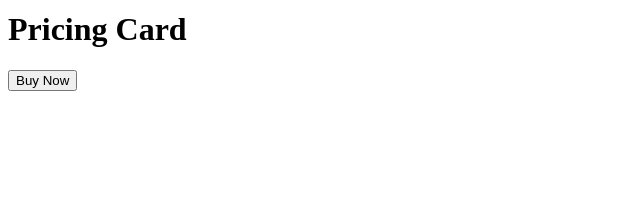
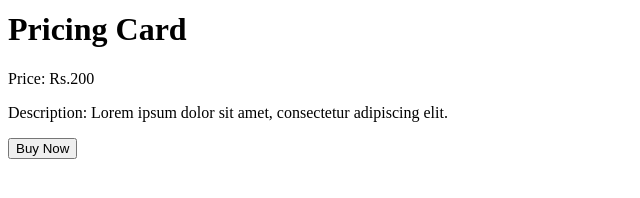
Before and after one commit to acciojob/pricing-card-Mahi0451, a website: page main.html in a window 1280 px wide. Shown: the part 322-520 px from the top of the page, without its empty margins (0-640 px from the left). Drawn offline with Linux system fonts and the light colour scheme.

Commit message:
created a submission

```diff
--- a/main.html
+++ b/main.html
@@ -10,6 +10,8 @@
 	<!-- the entire body must be written by student -->
 	<img src="https://storage.googleapis.com/acciojob-open-file-collections/pricing-card.png">
 	<h1>Pricing Card</h1>
+	<p>Price: Rs.200</p>
+	<p>Description: Lorem ipsum dolor sit amet, consectetur adipiscing elit.</p>
 	<button>Buy Now</button>
     <script type="text/javascript" src="./script.js">
 </script>
```
